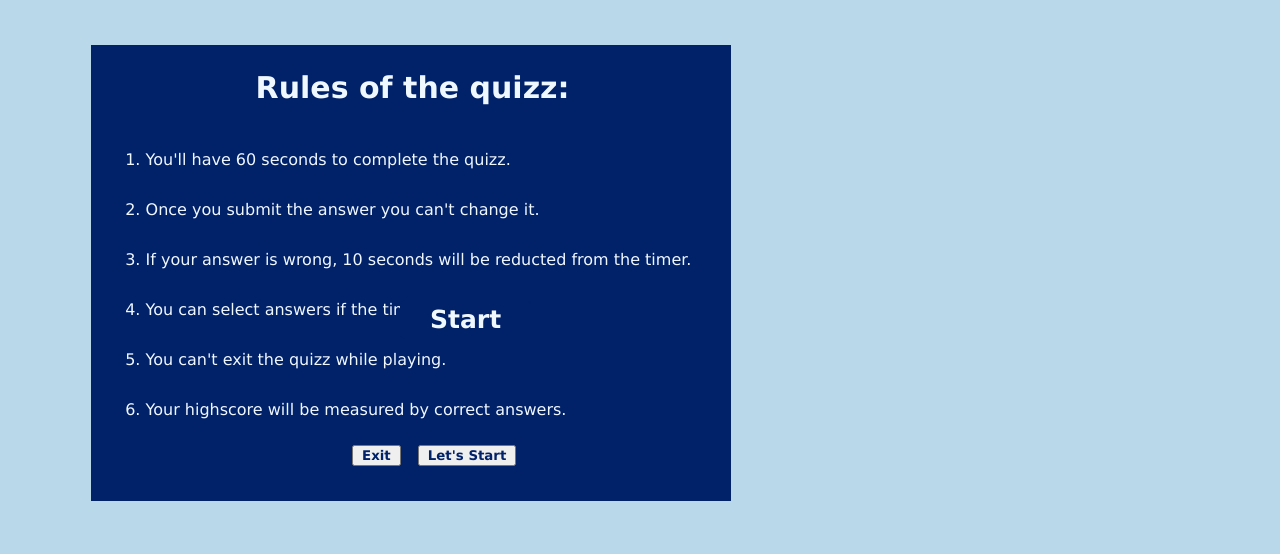
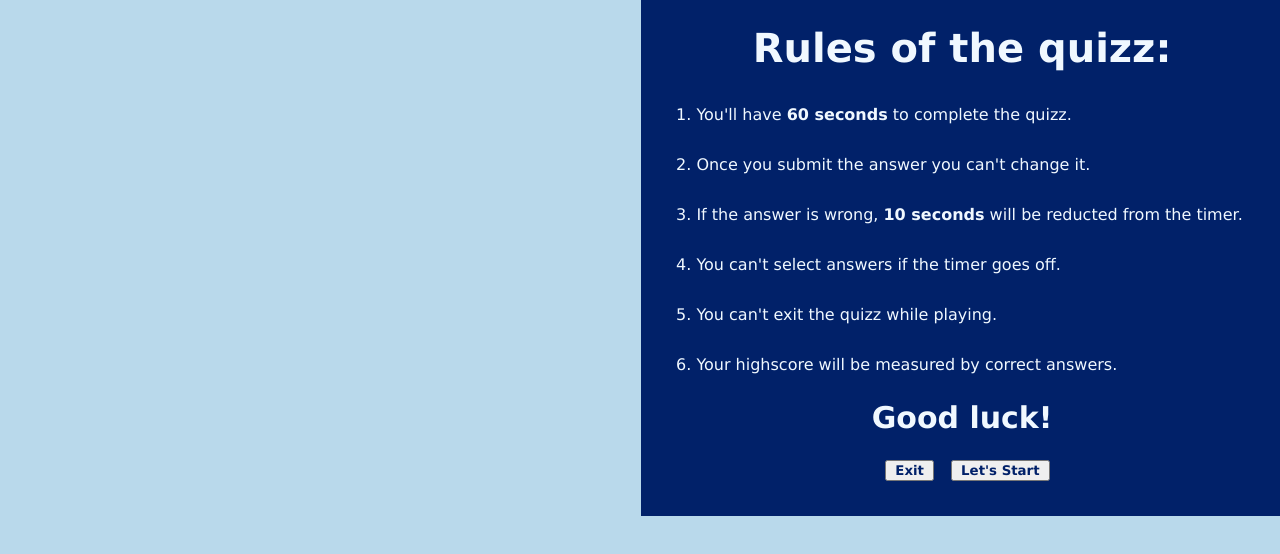
Before and after one commit to nashalysf/quizz-challenge, a plain HTML site: page code/index.html in a window 1280 px wide. Drawn offline with Linux system fonts and the light colour scheme.

Commit message:
updated html and css

```diff
--- a/code/index.html
+++ b/code/index.html
@@ -9,10 +9,10 @@
   </head>
 
   <body>
-    <!--starting page with button-->
+    <!--starting page with button
     <div class="start">
       <button type="button" class="start-btn">Start</button>
-    </div>
+    </div>-->
 
     <!--instructions box-->
     <section class="insBox">
@@ -23,11 +23,12 @@
         <ol>
         <li class="info">You'll have <span>60 seconds</span> to complete the quizz.</li>
         <li class="info">Once you submit the answer you can't change it.</li>
-        <li class="info">If your answer is wrong, <span> 10 seconds</span> will be reducted from the timer.</li>
-        <li class="info">You can select answers if the timer goes off.</li>
+        <li class="info">If the answer is wrong, <span> 10 seconds</span> will be reducted from the timer.</li>
+        <li class="info">You can't select answers if the timer goes off.</li>
         <li class="info">You can't exit the quizz while playing.</li>
         <li class="info">Your highscore will be measured by correct answers.</li>
         </ol>
+        <h3> Good luck!</h3>
         <div class="buttons">
           <button class="quit">Exit</button>
           <button class="restart">Let's Start</button>
--- a/code/index.js
+++ b/code/index.js
@@ -40,3 +40,4 @@ the debbuger is:
 4. Console.log
 
 */
+var button = document.getElementById('restart');
--- a/code/style.css
+++ b/code/style.css
@@ -23,22 +23,24 @@ body{
 .insBox {
     background-color: var(--secondary);
     color: var(--tertiary);
-    padding-left: 25px;
-    padding-top: 25px;
-    padding-right: 25px;
-    padding-bottom: 25px;
-    margin: 25px;
-    position: absolute;
+    padding: 25px;
+    margin: auto;
+    position: relative;
     top: 50%;
-    left: 50%;
+    left: 100%;
     transform: translate(-50% -50%);
     width: max-content;
+    display: flex;
+    flex-wrap: wrap;
+    flex-direction: column;
+    align-items: center;
+    justify-content: center;
 }
 
 .start-btn{
     position: relative;
-    top: 300px;
-    left: 400px;
+    top: 400px;
+    left: 140%;
     transform: translate(-50% -50%);
     z-index: 1;
 }
@@ -65,16 +67,13 @@ body{
     margin-left: 12px;
 }
 .buttons {
-    margin: 15px 50px 10px 38%;
+    margin: 15px 40px 10px 35%;
 }
 .title {
     height: 60px;
     width: inherit;
     border-bottom: 1 px solid var(--primary);
-    display: flex;
-    align-items: flex-start;
-    padding: 0 0px 0 140px;
-    font-size: 30px;
+    font-size: 40px;
     font-weight: bold;
 
 }
@@ -84,3 +83,12 @@ body{
     margin-right: 15px;
     line-height: 2.5;
 }
+.inst ol li span{
+    font-weight: bolder;
+}
+h3 {
+    text-align: center;
+    padding-top: 15px;
+    padding-bottom: 10px;
+    font-size: 30px;
+}
```
